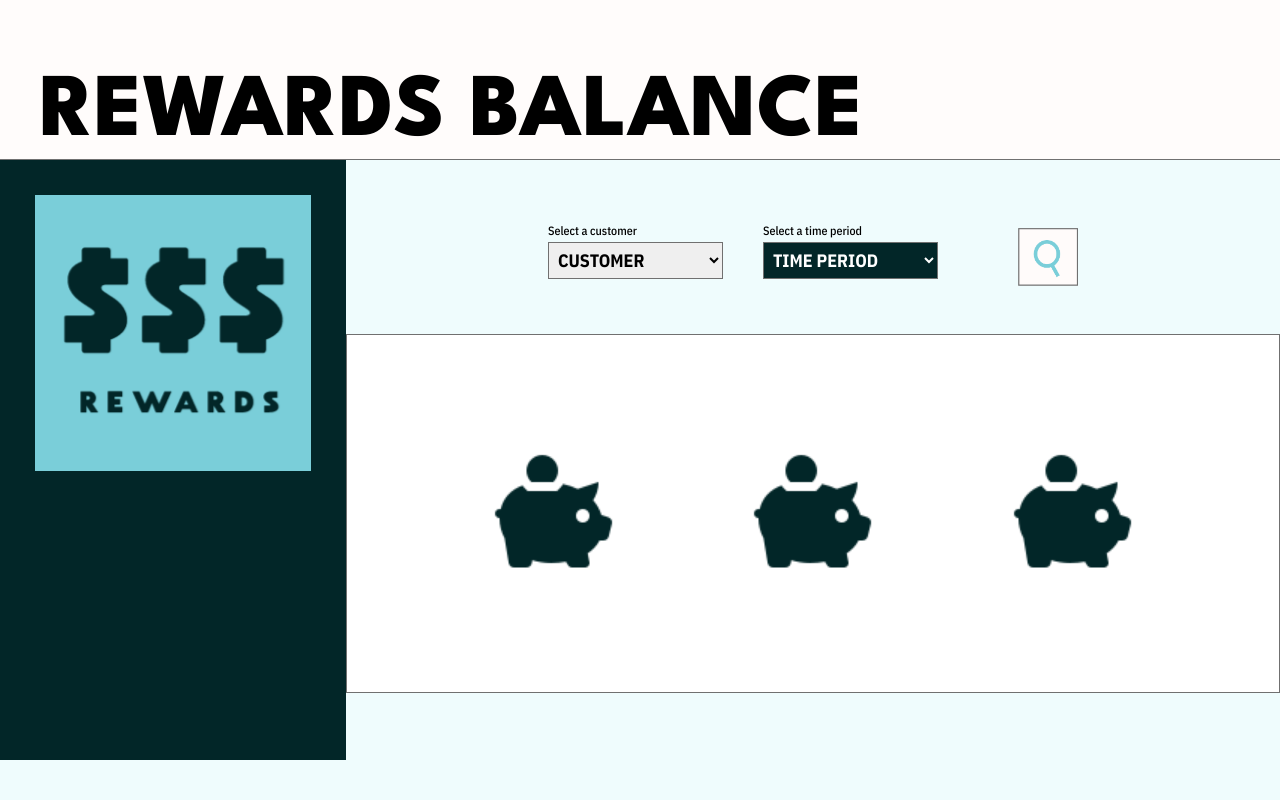
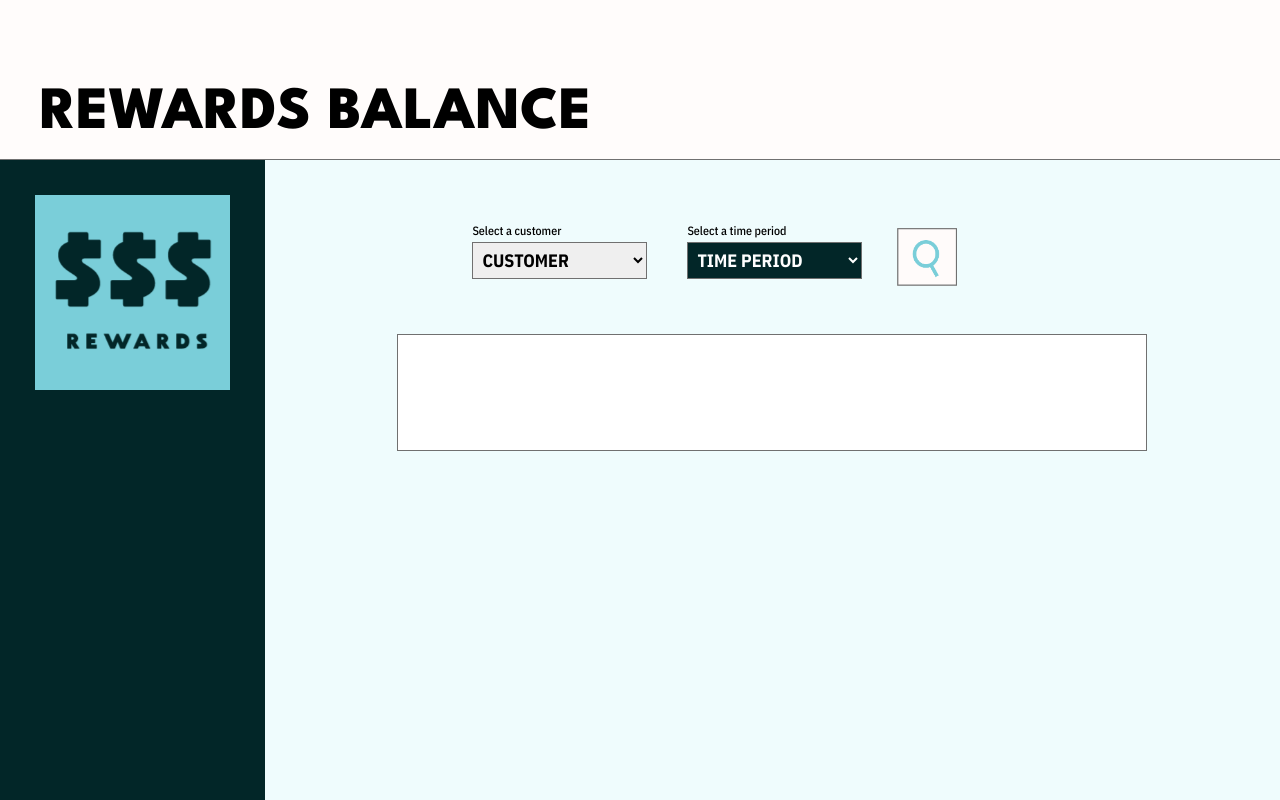
Before and after one commit to damienluzzo33/rewards-points-dashboard, a React (Create React App) app: page / in a window 1280 px wide. Built offline with nearby package versions, Linux system fonts and the light colour scheme.

Commit message:
finish final functionality to view all customer data at once, finish up styles

```diff
--- a/src/components/ChartData.js
+++ b/src/components/ChartData.js
@@ -26,6 +26,7 @@ export default function ChartData({ chartData }) {
 
     return (
         <div>
+            {chartData.datasets[0].data &&
             <Line
                 data={chartData}
                 height={300}
@@ -41,6 +42,8 @@ export default function ChartData({ chartData }) {
                     }
                 }}
             />
+            }
+
         </div>
 
     )
--- a/src/components/Dashboard.js
+++ b/src/components/Dashboard.js
@@ -13,8 +13,8 @@ export default function Dashboard() {
     const customerNames = Object.keys(dataset);
 
     //* set up point count state
-    const [ pointCount, setPointCount ] = useState(null);
-    const [ monthlyArr, setMonthlyArr ] = useState([0,0,0]);
+    const [ pointCount, setPointCount ] = useState([]);
+    const [ monthlyArr, setMonthlyArr ] = useState([]);
 
     //* gather customer and time period data from user inputs
     const [ querySelection, setQuerySelection ] = useState(
@@ -29,16 +29,15 @@ export default function Dashboard() {
 
     //* update query selection when option inputs change
     const handleChange = (event) => {
-        // console.log(event.target);
 
         //* once admin submits requests, if they choose to do another, the current data should disappear for a better user experience
         setQuerySelection({
             customer: "",
             period: ""
         });
-        setPointCount(null);
+        setPointCount([]);
         setErrorMsg("");
-        setMonthlyArr([0,0,0]);
+        setMonthlyArr([]);
 
         const { value, name } = event.target;
 
@@ -51,7 +50,6 @@ export default function Dashboard() {
     //* first check if any fields are missing, if so set up error message and return out of function completely (will need to set up display of message under form to alert user)
     const handleSubmit = async (event) => {
         event.preventDefault();
-        // console.log(querySelection);
         if (querySelection.customer === "") {
             setErrorMsg("You forgot to select a customer");
             return;
@@ -64,8 +62,35 @@ export default function Dashboard() {
         //* initiate simulated API/database call
         const customerData = await fetchData(dataset);
 
+        if (querySelection.customer === "All Customers") {
+            for (let i = 0; i < customerNames.length; i++) {
+                let selectedCustomer = customerData[customerNames[i]];
+                let targetMonth = querySelection.period;
+                let monthlyDataArr = [0,0,0];
+                let newCount = 0;
+
+                //* loop over all transactions from chosen customer and aggregate total according to specified target month (or total)
+                for (let i = 0; i < selectedCustomer.transactions.length; i++) {
+                    let transaction = selectedCustomer.transactions[i];
+                    //* only try to add if target month is Total of if it matches the month of the transaction date
+                    let newPointsStr = parseInt(transaction.total);
+                    let newPoints = convertToPoints(newPointsStr);
+
+                    if (targetMonth === "Total" || targetMonth === dateConverter(transaction.date)) {
+                        newCount = newCount + newPoints;
+                    }
+
+                    monthlyDataArr[dateConverter(transaction.date) - 1] += newPoints;
+                }
+
+                setPointCount(pointCount => [...pointCount, newCount]);
+                setMonthlyArr(monthlyArr => [...monthlyArr, monthlyDataArr]);
+
+                //! data type will be an object {customer: total} for pointCount and an array of array of numbers [ [Numbers], [Numbers], ... ] for monthlyArr
+            }
+        } else {
             //* get chosen customer object from fetched json data
-        const selectedCustomer = customerData[querySelection.customer];
+            let selectedCustomer = customerData[querySelection.customer];
 
             //* store targeted time range in easier to use variable in initiate new point counter
             let targetMonth = querySelection.period;
@@ -75,7 +100,6 @@ export default function Dashboard() {
             //* loop over all transactions from chosen customer and aggregate total according to specified target month (or total)
             for (let i = 0; i < selectedCustomer.transactions.length; i++) {
                 let transaction = selectedCustomer.transactions[i];
-            console.log(transaction);
                 //* only try to add if target month is Total of if it matches the month of the transaction date
                 let newPointsStr = parseInt(transaction.total);
                 let newPoints = convertToPoints(newPointsStr);
@@ -85,11 +109,13 @@ export default function Dashboard() {
                 }
 
                 monthlyDataArr[dateConverter(transaction.date) - 1] += newPoints;
-
             }
             //* update the point count state to newly aggregated count
             setPointCount(newCount);
             setMonthlyArr(monthlyDataArr);
+
+            //! data type will be a number for pointCount and an array of numbers for monthlyArr
+        }
     }
 
 
@@ -120,9 +146,9 @@ export default function Dashboard() {
                     <Data
                         pointCount={pointCount}
                         querySelection={querySelection}
-                        fetchData={fetchData}
                         dataset={dataset}
                         monthlyArr={monthlyArr}
+                        customerNames={customerNames}
                     />
                 )}
 
--- a/src/components/Data.js
+++ b/src/components/Data.js
@@ -22,13 +22,15 @@ const chartColors = [
 
 export default function Data(props) {
 
-    const { pointCount, querySelection, dataset, monthlyArr } = props;
-    console.log({monthlyArr, querySelection, dataset})
+    const { pointCount, querySelection, monthlyArr, customerNames } = props;
 
     //* chart labels and options for chartJS
     const labels = ["January", "February", "March"];
 
-    const chartData = {
+    let chartData;
+
+    if (typeof pointCount === "number") {
+        chartData = {
             labels: labels,
             datasets: [
                 {
@@ -39,26 +41,59 @@ export default function Data(props) {
                 }
             ]
         };
-
-    console.log(chartData);
+    } else {
+        chartData = {
+            labels: labels,
+            datasets: []
+        }
+        for (let i = 0; i < customerNames.length; i++) {
+            let newObj = {
+                label: customerNames[i],
+                data: monthlyArr[i],
+                backgroundColor: chartColors[i],
+                borderColor: chartColors[i]
+            }
+            chartData.datasets.push(newObj);
+        }
+    }
 
     return (
         <React.Fragment>
             <div className="display-box">
+                {typeof pointCount === "number" && (
                     <div className="display-title-box">
                         <h2 className="customer-name">{querySelection.customer}</h2>
                         {querySelection.period === "Total" ? (
-                        <h2>Total</h2>
+                            <h2>Total Points</h2>
                         ) : (
                             <h2>{getMonth(querySelection.period)} 2022</h2>
                         )}
                         <h2 className="balance">Balance: <span>{pointCount}</span></h2>
                     </div>
+                )}
+                <div className="display-title-box wrapper">
+
+                {pointCount.length > 0 &&
+                    customerNames.map((customer, index) => {
+                        return <div key={`${customer}`} className="customer-small-div">
+                            <h2 className="customer-name-small">{customer}</h2>
+                            {querySelection.period === "Total" ? (
+                                <h2>Total Points</h2>
+                            ) : (
+                                <h2>{getMonth(querySelection.period)} 2022</h2>
+                            )}
+                            <h2 className="balance">Balance: <span>{pointCount[index]}</span></h2>
+                        </div>
+                    })
+                }
+                </div>
+
                 <div className="chart-display">
                     <ChartData
                         chartData={chartData}
                     />
                 </div>
+
             </div>
         </React.Fragment>
 
--- a/src/components/Form.js
+++ b/src/components/Form.js
@@ -11,6 +11,7 @@ export default function Form(props) {
                 <label htmlFor="customer">Select a customer</label>
                 <select onChange={handleChange} name="customer" id="customer">
                     <option value="">Customer</option>
+                    <option value="All Customers">All Customers</option>
                     {customerNames.map((customer) => (
                         <option key={customer} value={customer}>{customer}</option>
                     ))}
--- a/src/styles.css
+++ b/src/styles.css
@@ -4,6 +4,8 @@
 body {
     background-color: #EFFCFD;
     font-family: 'IBM Plex Sans Condensed', sans-serif;
+    height: 100%;
+    width: 100vw;
 }
 
 header {
@@ -19,11 +21,12 @@ header {
 header h1 {
     font-family: 'League Spartan', sans-serif;
     text-transform: uppercase;
-    font-size: 32px;
+    font-size: 9vw;
     line-height: 40px;
     font-weight: 800;
     text-align: left;
     margin-right: 20px;
+    margin-left: 15px;
 }
 
 header img {
@@ -33,7 +36,7 @@ header img {
 }
 
 #admin-form {
-    padding: 35px 35px 45px 35px;
+    padding: 35px 25px 45px 25px;
     display: flex;
     justify-content: space-evenly;
     width: 100%;
@@ -81,6 +84,19 @@ select option:hover {
     /* background-color: #7ACED9; */
 }
 
+#root {
+    height: 100%;
+}
+
+.App {
+    height: 100%;
+}
+
+#points-display {
+    width:100%;
+    max-width: 750px;
+}
+
 #period {
     background-color: #022628;
     color: white;
@@ -113,9 +129,7 @@ select option:hover {
 }
 
 .display-box {
-    margin: 0px 0px 35px 0px;
     border: 1px solid #707070;
-    /* background-color: #7ACED9; */
     background-color: white;
     padding: 40px 30px;
 }
@@ -148,7 +162,7 @@ h2 span {
 
 .display-title-box {
     margin-bottom: 35px;
-    /* color: white; */
+    margin-right: 35px;
 }
 
 .display-title-box h2 {
@@ -168,15 +182,45 @@ select option:hover {
     margin-bottom: 40px;
 }
 
+.display-title-box .customer-name-small {
+    font-size: 22px !important;
+    font-weight: 600;
+}
+
+.display-title-box .customer-small-div h2 {
+    font-size: 20px;
+}
+
 .display-title-box .balance {
+    margin-top: 10px;
+    font-size: 28px;
+    position: relative;
+}
+
+
+
+.wrapper {
+    display: flex;
+    flex-wrap: wrap;
+    width: 100%;
+}
+
+.customer-small-div {
+    text-align: center;
+    border: 2px solid #707070;
+    padding: 5px;
+    width: 100%;
+}
+
+.customer-small-div .balance span {
     margin-top: 20px;
-    font-size: 28px;
+    font-size: 22px;
     position: relative;
 }
 
 .app-content {
     display: flex;
-    height: calc(100vh - 200px);
+    height: calc(100% - 160px);
 }
 
 main {
@@ -188,6 +232,7 @@ main {
     flex-direction: column;
     align-items: center;
     justify-content: center;
+    width: 100%;
 }
 
 .error-msg {
@@ -212,11 +257,6 @@ main {
     justify-content: space-between;
 }
 
-/* .error-msg p img {
-    width: 20px;
-    margin-right: 2px;
-} */
-
 #sidebar {
     display: none;
     height: 100%;
@@ -238,17 +278,29 @@ main {
     margin: 15px;
 }
 
-@media screen and (min-width: 440px) {
+@media screen and (min-width: 550px) {
     header h1 {
-        font-size: 7vw;
+        font-size: 8vw;
+    }
+
+    .customer-small-div {
+        width: 50%;
     }
 }
+
 
 @media screen and (min-width: 667px) {
 
     .chart-display {
         width: 50%;
-        /* padding-left: 50px; */
+    }
+
+    .wrapper {
+        width: 35%;
+    }
+
+    .customer-small-div {
+        width: 100%;
     }
 
     .display-box {
@@ -260,26 +312,55 @@ main {
         justify-content: left;
         padding-bottom: 25px;
     }
-    header img {
-        display: none;
-    }
-    header h1 {
-        /* font-size: 4.9vw; */
-        margin-left: 40px;
-        margin-top: 50px;
-    }
-    #sidebar {
-        display: flex;
-        justify-content: center;
-        padding: 35px;
-        width: 35%;
-    }
-    #sidebar img {
-        max-width: 100%;
-    }
     #admin-form {
         max-width: 75%;
         float: right;
     }
 
 }
+
+@media screen and (min-width: 765px) {
+    main {
+        padding: 0px 40px;
+        width: 100%;
+        display: flex;
+        flex-direction: column;
+        align-items: center;
+    }
+    #admin-form {
+        padding: 35px 0px 45px 0px;
+        display: flex;
+        justify-content: left;
+        width: 100%;
+
+    }
+    #sidebar {
+        display: flex;
+        justify-content: center;
+        padding: 35px;
+        width: 25%;
+        /* max-width: 300px;
+        min-width: 200px; */
+    }
+    #sidebar img {
+        max-width: 100%;
+    }
+    header img {
+        display: none;
+    }
+    header h1 {
+        margin-left: 40px;
+        margin-top: 50px;
+        font-size: 60px;
+    }
+    #customer-form {
+        display: flex;
+        flex-direction: column;
+        align-items: center;
+        justify-content: center;
+        width: 100%;
+    }
+    .input-container {
+        width: auto;
+    }
+}
```
Lines whose indentation alone changed are shown as unchanged.
